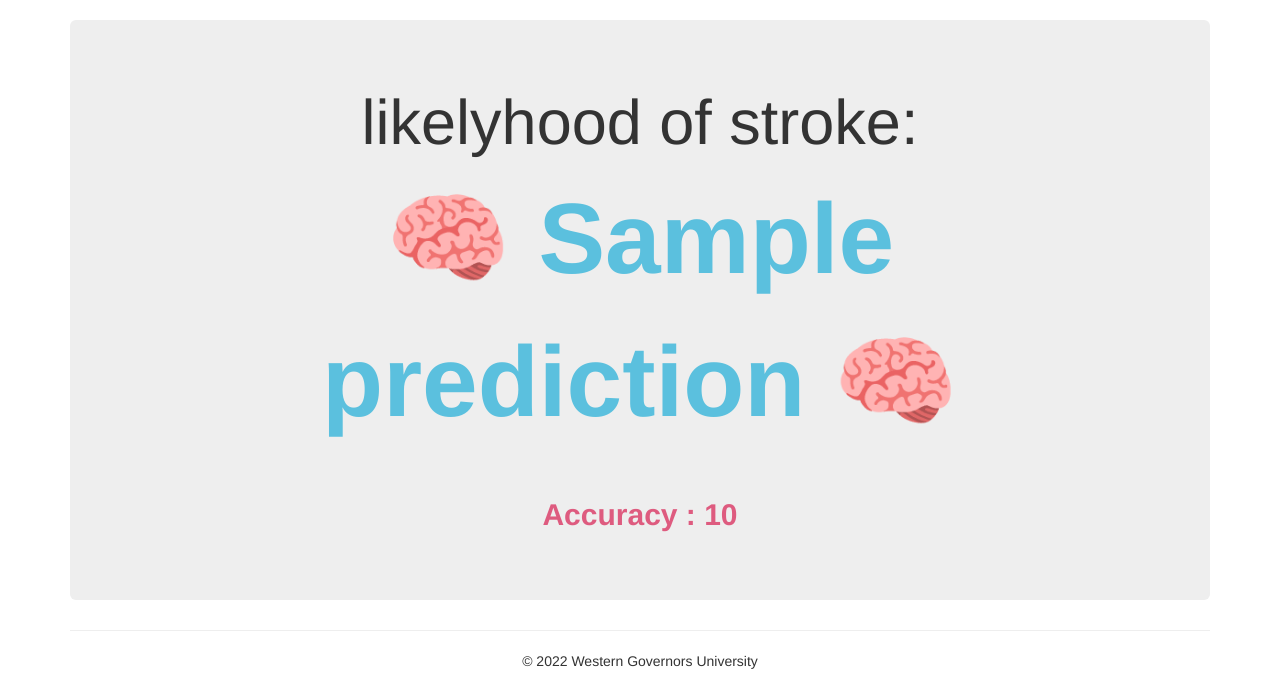
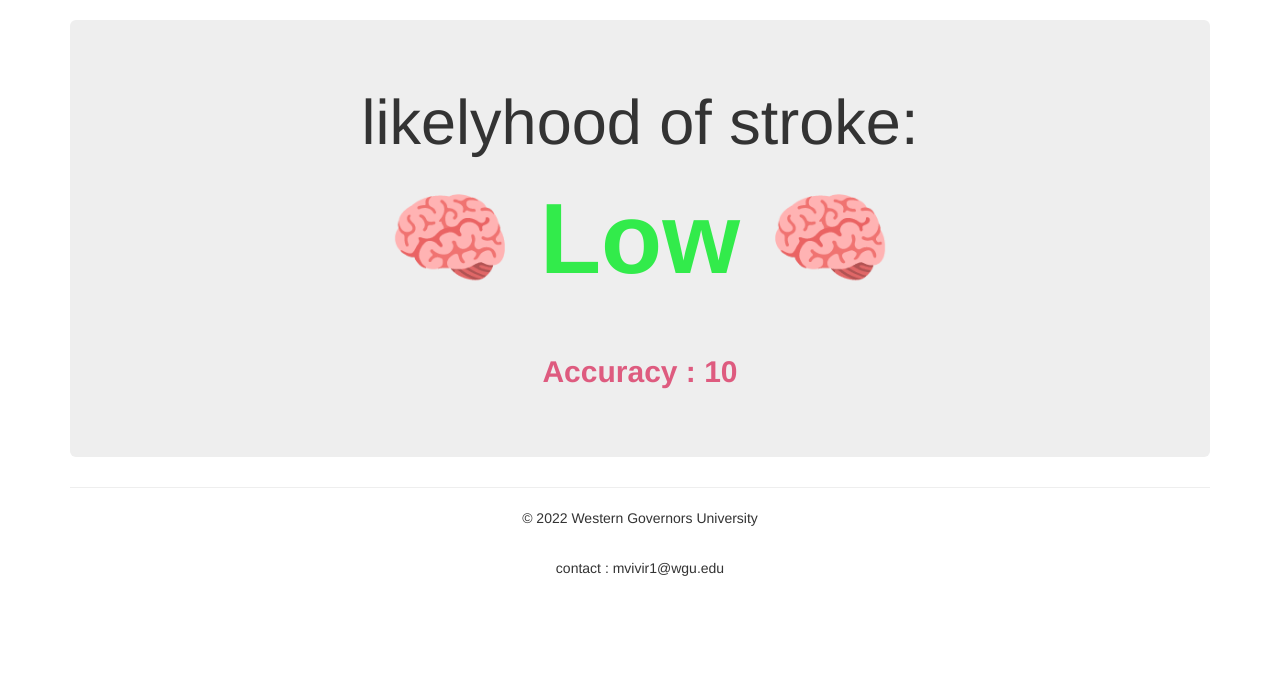
Before and after one commit to mvivirito/stroke_prediction, a Flask app: template app/templates/predict.html in a window 1280 px wide. Shown: the part 52-745 px from the top of the page. Run offline with Flask 2, Linux system fonts and the light colour scheme; the template is opened without the code that fills it: most values are stand-ins (such as "Sample title", 1, 10 or a date in 2020); some libraries are stand-ins or nearby versions.

Commit message:
Changed visuals

```diff
--- a/app/templates/predict.html
+++ b/app/templates/predict.html
@@ -56,7 +56,14 @@
     <div class="container">
         <h1 style="text-align: center;">likelyhood of stroke:</h1>
 
-        <p align="center" style="font-size:100px; color:#5bc0de; font-weight:bold">&#x1F9E0; {{ prediction  }} &#x1F9E0;</p>
+        {% if prediction == 1 %}
+
+        <p align="center" style="font-size:100px; color:#ee1e1e; font-weight:bold">&#x1F9E0; High &#x1F9E0;</p>
+
+        {% else %}
+        <p align="center" style="font-size:100px; color:#32eb4b; font-weight:bold">&#x1F9E0; Low &#x1F9E0;</p>
+        {% endif %}
+
         <hr>
         <p align="center" style="font-size:30px; color:#de5b7f; font-weight:bold">Accuracy : {{ score }} </p>
 
```
